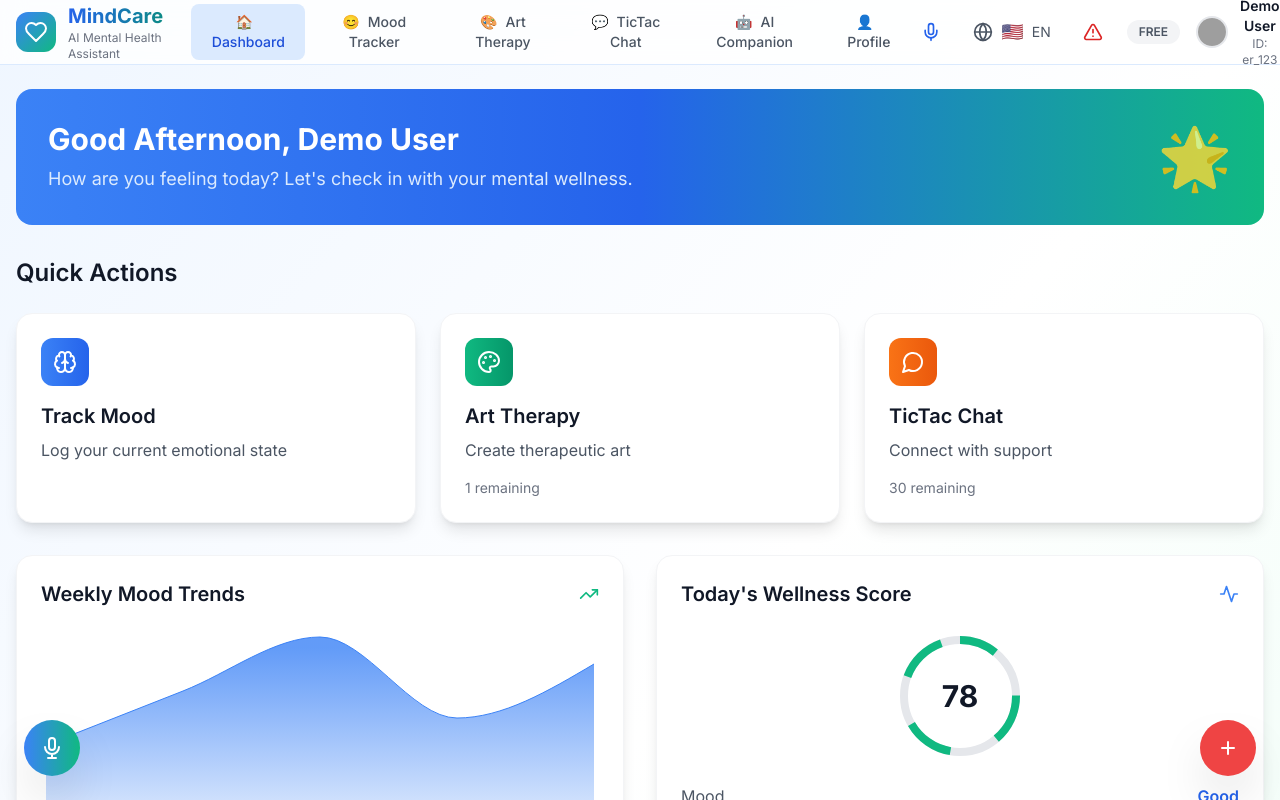
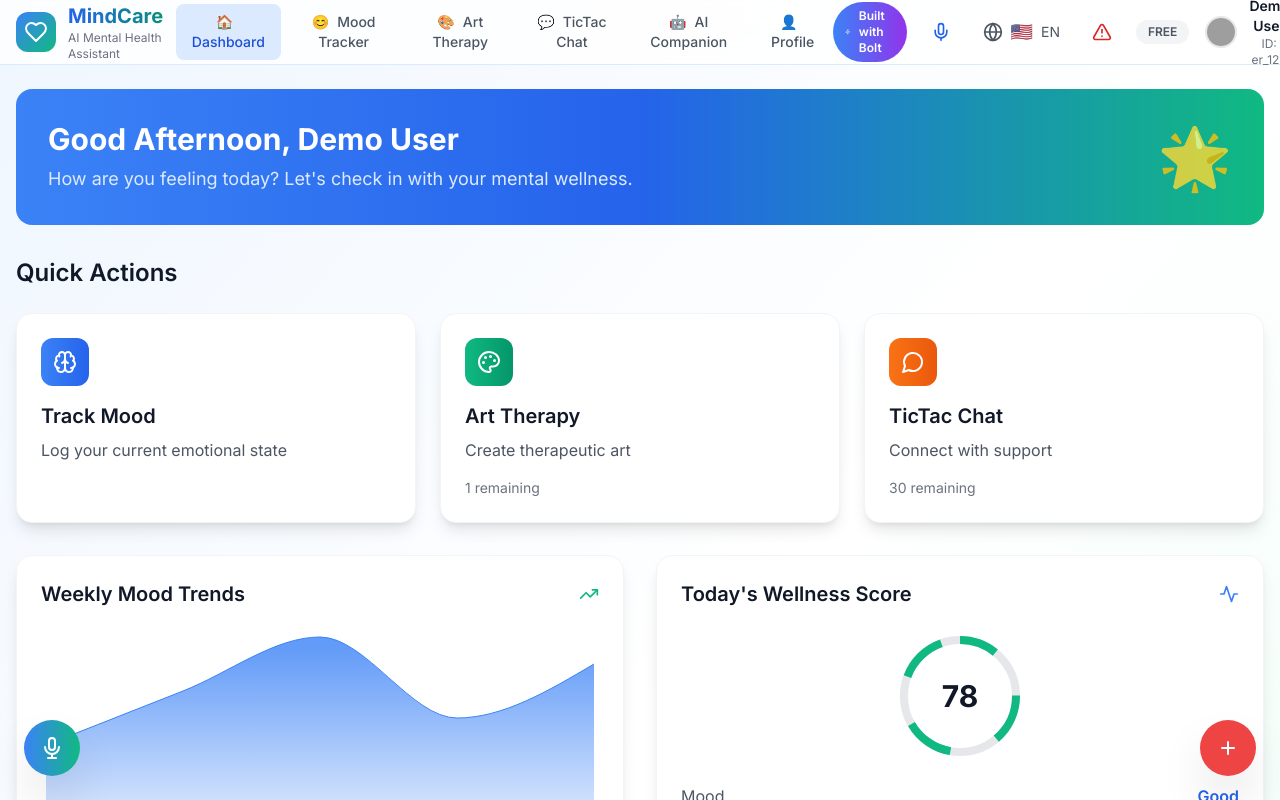
Before and after one commit to the-matrixneo/MindCare, a React (Vite) app: page / in a window 1280 px wide. Both pictures are taken after a click on the button "Skip authentication (Demo Mode)". Shown: the top 800 px of the page. Built offline with nearby package versions, Linux system fonts and the light colour scheme; grey boxes are pictures that could not be loaded.

Commit message:
Add Bolt Badge to Website Header

```diff
--- a/src/components/Header.tsx
+++ b/src/components/Header.tsx
@@ -1,6 +1,6 @@
 import React, { useState } from 'react';
 import { motion } from 'framer-motion';
-import { Heart, Menu, X, Shield, AlertTriangle, Mic, Globe, User } from 'lucide-react';
+import { Heart, Menu, X, Shield, AlertTriangle, Mic, Globe, User, Zap } from 'lucide-react';
 import { useUser } from '../contexts/UserContext';
 import { useLanguage } from '../contexts/LanguageContext';
 
@@ -68,6 +68,20 @@ export default function Header({ currentView, onNavigate, onCrisisAlert, onVoice
 
           {/* User Controls */}
           <div className="flex items-center space-x-4">
+            {/* Bolt Badge */}
+            <motion.a
+              href="https://bolt.new"
+              target="_blank"
+              rel="noopener noreferrer"
+              className="hidden sm:flex items-center space-x-2 px-3 py-1.5 bg-gradient-to-r from-blue-500 to-purple-600 text-white rounded-full text-xs font-semibold hover:shadow-lg transition-all duration-300"
+              whileHover={{ scale: 1.05 }}
+              whileTap={{ scale: 0.95 }}
+              title="Built with Bolt"
+            >
+              <Zap className="w-3 h-3" />
+              <span>Built with Bolt</span>
+            </motion.a>
+
             {/* Voice Assistant Button */}
             <motion.button
               onClick={onVoiceToggle}
@@ -197,6 +211,19 @@ export default function Header({ currentView, onNavigate, onCrisisAlert, onVoice
                   <span className="font-medium">{item.label}</span>
                 </button>
               ))}
+
+              {/* Mobile Bolt Badge */}
+              <motion.a
+                href="https://bolt.new"
+                target="_blank"
+                rel="noopener noreferrer"
+                className="flex items-center space-x-3 px-4 py-3 mx-4 bg-gradient-to-r from-blue-500 to-purple-600 text-white rounded-lg text-sm font-semibold"
+                whileHover={{ scale: 1.02 }}
+                whileTap={{ scale: 0.98 }}
+              >
+                <Zap className="w-4 h-4" />
+                <span>Built with Bolt</span>
+              </motion.a>
             </nav>
           </motion.div>
         )}
```
